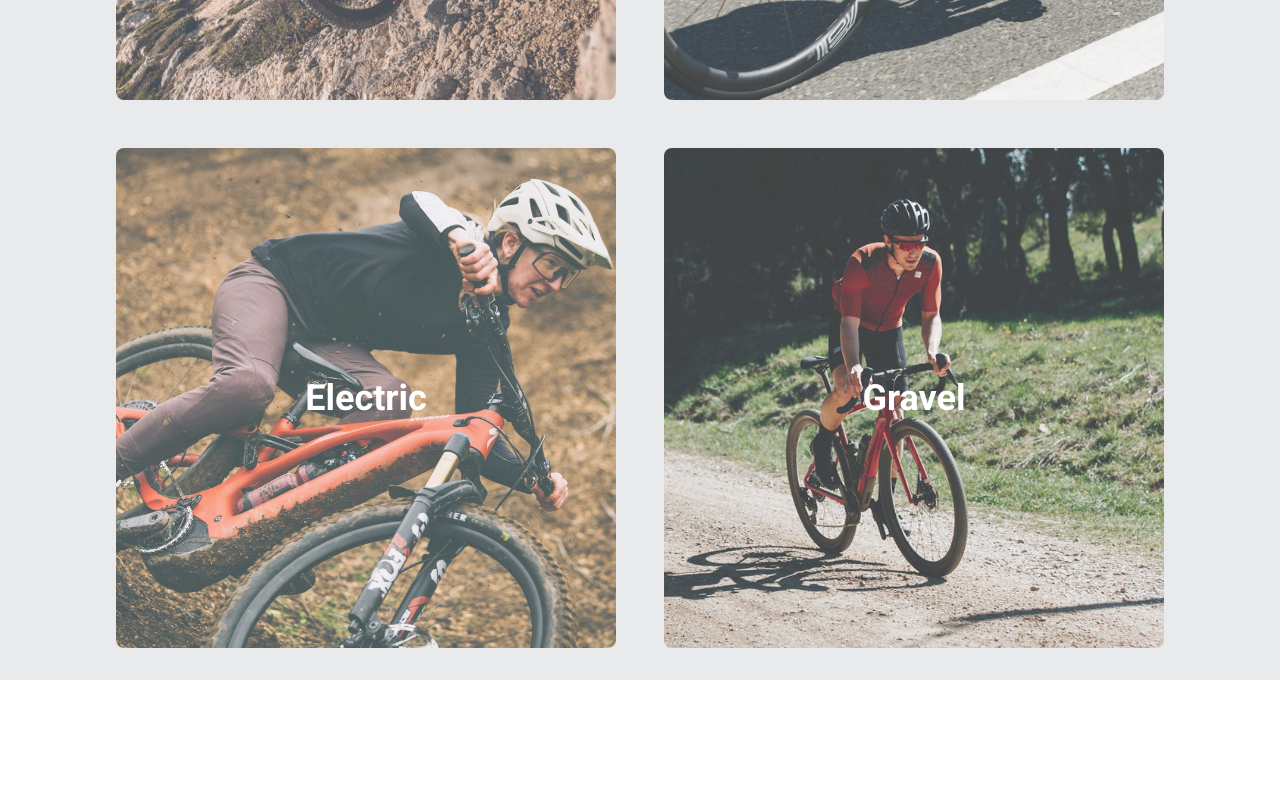
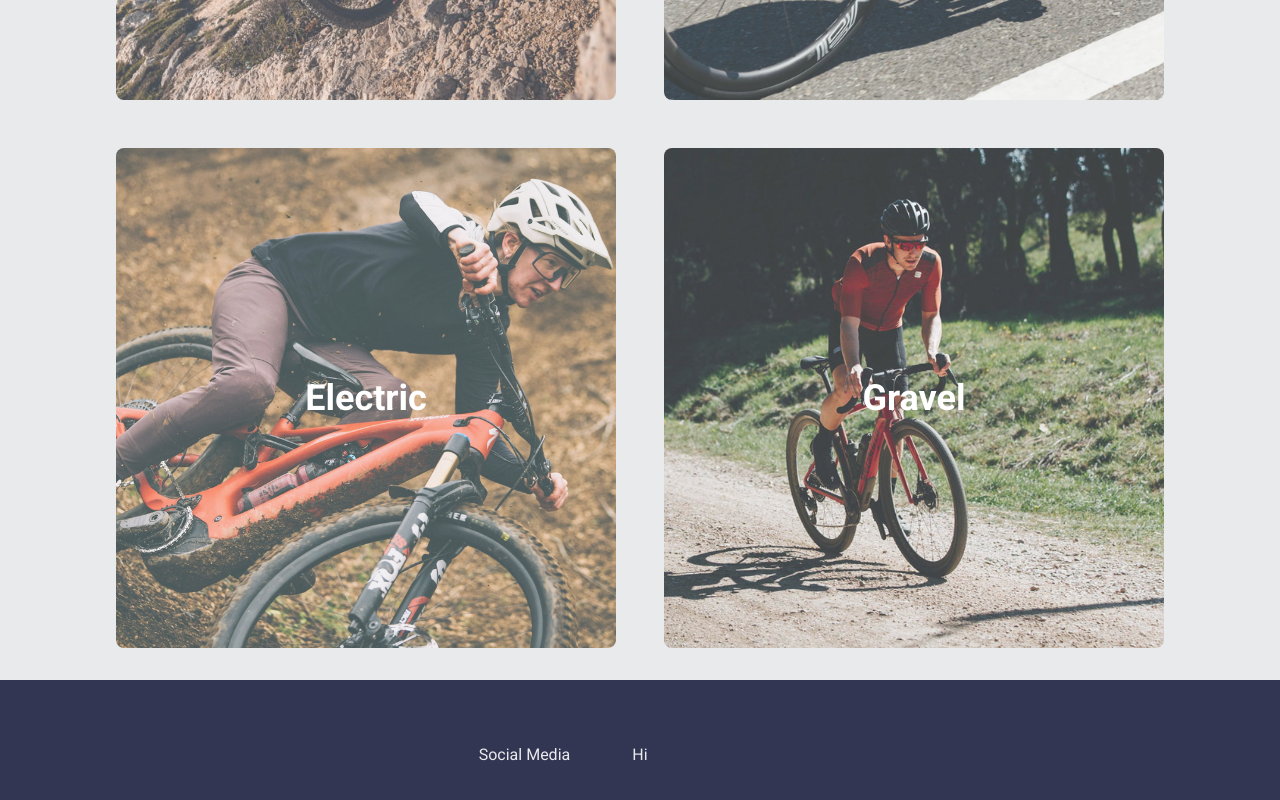
Before and after one commit to griffinmc22/SNW-Website, a React (Vite) app: page / in a window 1280 px wide. Shown: the part 878-1678 px from the top of the page. Before the commit the page ends 1558 px from the top, so only its background shows below. Built offline with nearby package versions, Linux system fonts and the light colour scheme.

Commit message:
started footer

```diff
--- a/src/App.jsx
+++ b/src/App.jsx
@@ -1,6 +1,7 @@
 import Navbar from './components/Navbar'
 import Hero from './components/Hero'
 import Discipline from './components/Discipline'
+import Footer from './components/Footer'
 
 // Blue Gray
 // #90ADC6
@@ -21,6 +22,7 @@ function App() {
     <Navbar/>
     <Hero/>
     <Discipline/>
+    <Footer/>
     </div>
   )
 }
--- /dev/null
+++ b/src/components/Footer.jsx
@@ -0,0 +1,20 @@
+import React from 'react'
+
+const Footer = () => {
+  return (
+    <div className='flex h-[150px] w-full bg-[#333652] text-[#E9EAEC] justify-center'>
+        <div className='flex content-center text-center'>
+            <div className='grid grid-cols-3 gap-6 content-center'>
+                <ul>
+                    <li>Social Media</li>
+                </ul>
+                <div>
+                    Hi
+                </div>
+            </div>
+        </div>
+    </div>
+  )
+}
+
+export default Footer
--- a/src/components/Navbar.jsx
+++ b/src/components/Navbar.jsx
@@ -16,7 +16,7 @@ const Navbar = () => {
             </div>
             {/* menu */}
                 <div className='flex items-center'>
-                    <ul className='hidden md:flex items-center p-2 mr-10'>
+                    <ul className='hidden md:flex items-center px-4 mr-10'>
                         <li className='m-4 font-bold hover:text-[#FAD02C] hover:scale-110 duration-500 cursor-pointer'>
                         <Link to="home" smooth={true} duration={500}>
                         Home
```
